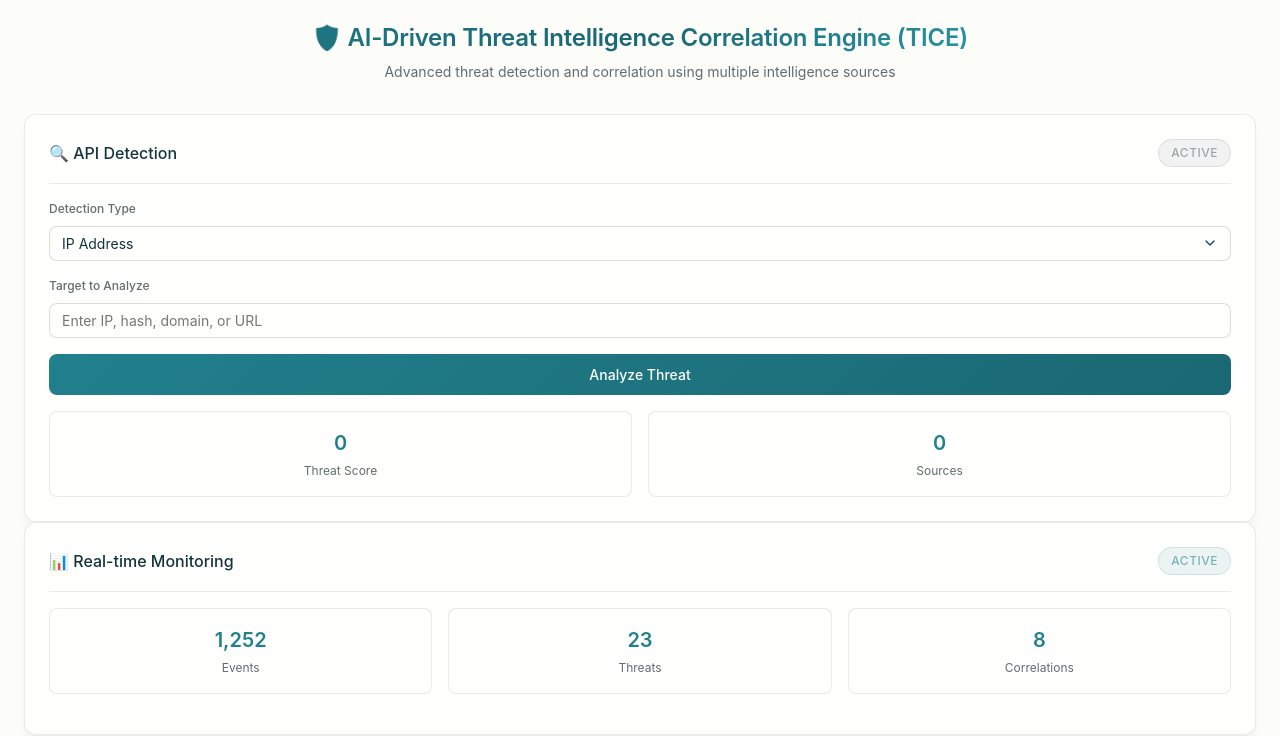
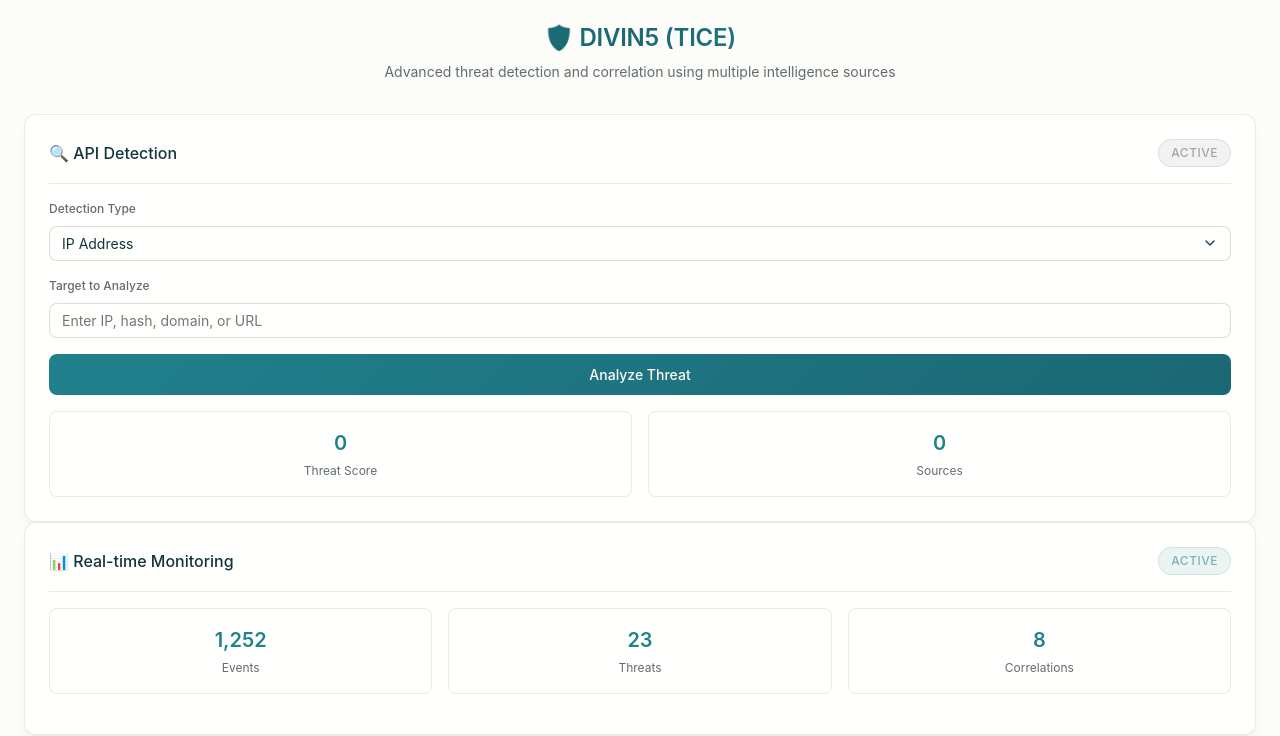
Before and after one commit to San9Man/DIVIN5_57, a plain HTML site: page frontend/index.html in a window 1280 px wide. Shown: the top 736 px of the page. Drawn offline with Linux system fonts and the light colour scheme; a web font is replaced by a local one.

Commit message:
final changes to the title

```diff
--- a/frontend/index.html
+++ b/frontend/index.html
@@ -9,7 +9,7 @@
 <body>
     <div class="container">
         <header>
-            <h1>🛡️ AI-Driven Threat Intelligence Correlation Engine (TICE)</h1>
+            <h1>🛡️ DIVIN5 (TICE)</h1>
             <p class="subtitle">Advanced threat detection and correlation using multiple intelligence sources</p>
         </header>
 
```
